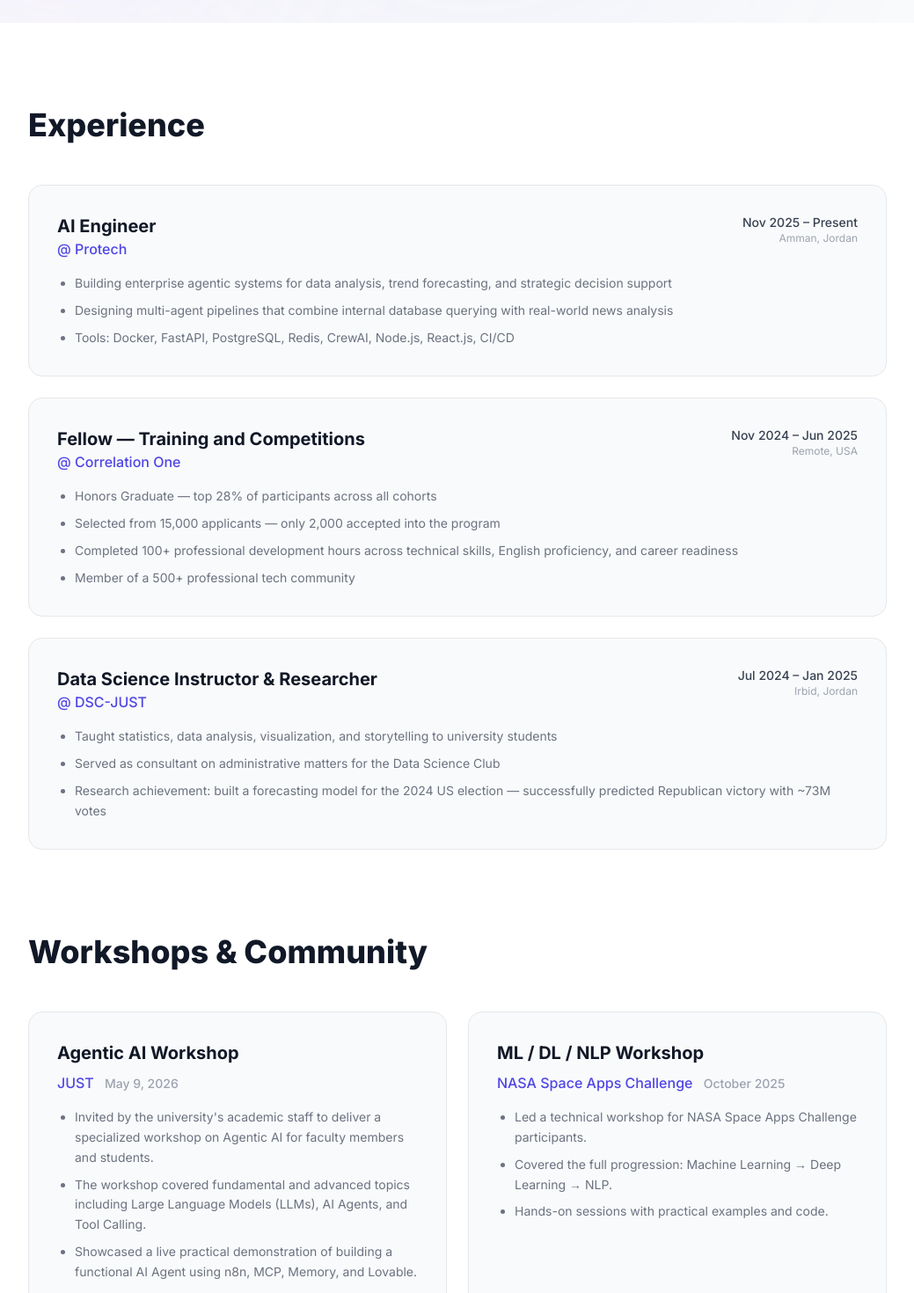
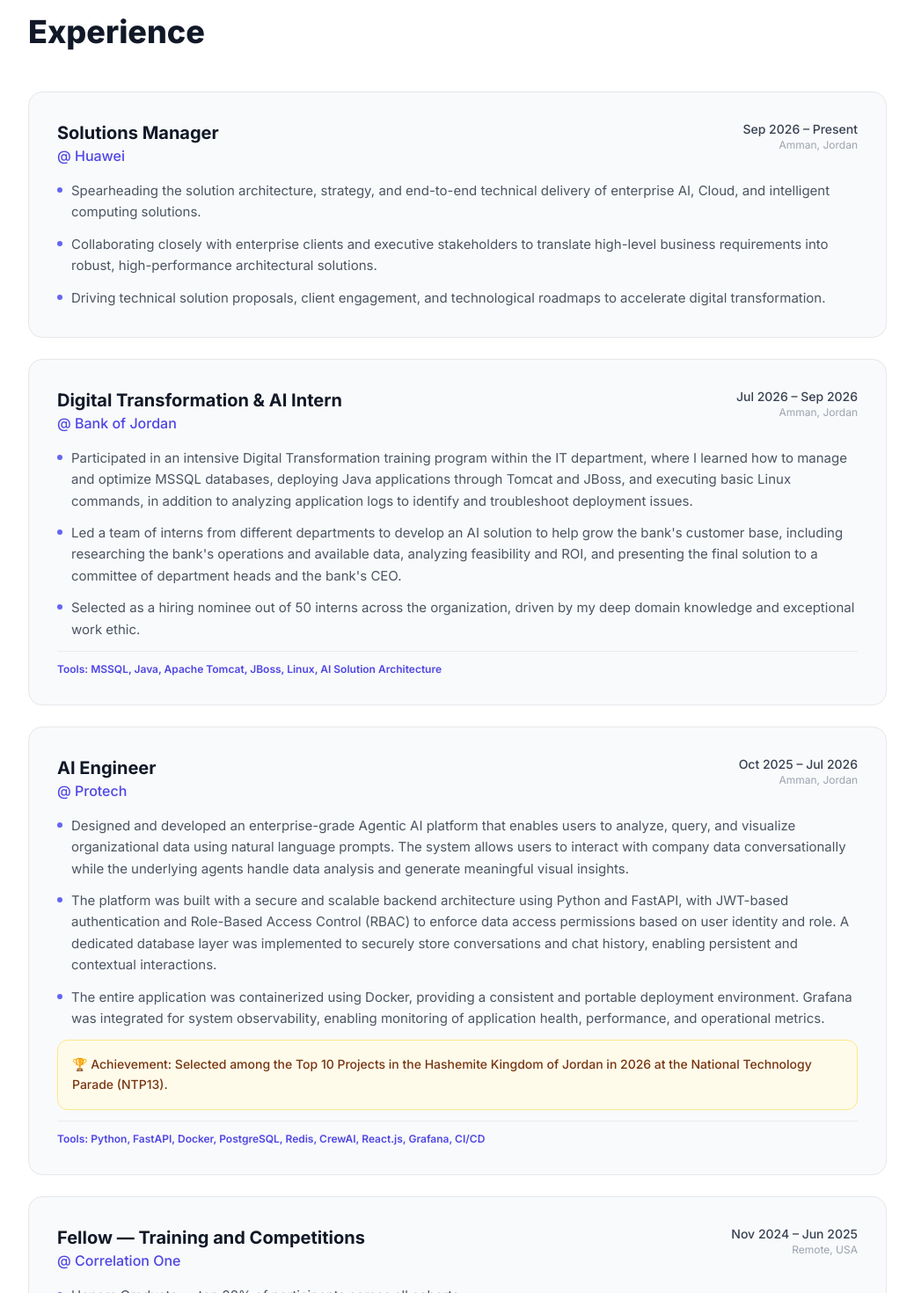
Before and after one commit to en3imi/portfolio, a Next.js app: page / in a window 1280 px wide. Shown: the part 880-2350 px from the top of the page at 88% size, without its empty margins (120-1159 px from the left). Built offline with nearby package versions, Linux system fonts and the light colour scheme.

Commit message:
feat: add portfolio components for achievements, experience, hero, and projects

```diff
--- a/components/Achievements.tsx
+++ b/components/Achievements.tsx
@@ -1,11 +1,11 @@
 import React from "react";
-import { Trophy, BookOpen, Award } from "lucide-react";
+import { Trophy, BookOpen, Award, ExternalLink } from "lucide-react";
 
 const research = [
   {
     title: "Blood Pattern Classification Using Transformer-Based Image Embeddings",
     conference: "ACM Conference on Data Engineering and Intelligent Systems",
-    date: "(Submitted and got accepted) March 2026",
+    link: "https://dl.acm.org/doi/10.1145/3812734.3813710",
     bullets: [
       "Developed an end-to-end CV pipeline using a Vision Transformer model with a linear SVM to classify multi-class bloodstain patterns.",
       "Extracted 384-dimensional embeddings and trained an SVM classifier, achieving 97.88% accuracy and outperforming traditional handcrafted feature engineering methods and previous related work in forensic analysis."
@@ -43,12 +43,19 @@
           {research.map((item, index) => (
             <div key={index} className="bg-gray-50 dark:bg-white/5 border border-gray-200 dark:border-white/10 rounded-2xl p-8 hover:border-indigo-300 dark:hover:border-indigo-500/50 transition-colors">
               <h3 className="text-2xl font-bold text-gray-900 dark:text-white mb-2">{item.title}</h3>
-              <div className="flex flex-col md:flex-row md:items-center gap-2 md:gap-4 mb-6">
+              <div className="flex flex-col sm:flex-row sm:items-center justify-between gap-4 mb-6">
                 <p className="text-indigo-600 dark:text-indigo-400 font-medium">{item.conference}</p>
-                <span className="hidden md:inline text-gray-300 dark:text-gray-700">•</span>
-                <p className="text-emerald-600 dark:text-emerald-400 font-medium text-sm bg-emerald-50 dark:bg-emerald-500/10 px-3 py-1 rounded-full w-fit">
-                  {item.date}
-                </p>
+                {item.link && (
+                  <a
+                    href={item.link}
+                    target="_blank"
+                    rel="noopener noreferrer"
+                    className="inline-flex items-center gap-2 px-4 py-2 bg-indigo-600 hover:bg-indigo-700 text-white text-sm font-semibold rounded-xl transition-all duration-200 shadow-md shadow-indigo-500/20 hover:scale-[1.02] active:scale-[0.98] w-fit"
+                  >
+                    <span>Explore Publication</span>
+                    <ExternalLink size={15} />
+                  </a>
+                )}
               </div>
               <ul className="list-disc list-outside ml-5 space-y-3 text-gray-600 dark:text-neutral-400 text-sm md:text-base leading-relaxed">
                 {item.bullets.map((bullet, idx) => (
--- a/components/Experience.tsx
+++ b/components/Experience.tsx
@@ -2,14 +2,39 @@
 
 const experiences = [
   {
+    title: "Solutions Manager",
+    company: "Huawei",
+    date: "Sep 2026 – Present",
+    location: "Amman, Jordan",
+    bullets: [
+      "Spearheading the solution architecture, strategy, and end-to-end technical delivery of enterprise AI, Cloud, and intelligent computing solutions.",
+      "Collaborating closely with enterprise clients and executive stakeholders to translate high-level business requirements into robust, high-performance architectural solutions.",
+      "Driving technical solution proposals, client engagement, and technological roadmaps to accelerate digital transformation.",
+    ],
+  },
+  {
+    title: "Digital Transformation & AI Intern",
+    company: "Bank of Jordan",
+    date: "Jul 2026 – Sep 2026",
+    location: "Amman, Jordan",
+    bullets: [
+      "Participated in an intensive Digital Transformation training program within the IT department, where I learned how to manage and optimize MSSQL databases, deploying Java applications through Tomcat and JBoss, and executing basic Linux commands, in addition to analyzing application logs to identify and troubleshoot deployment issues.",
+      "Led a team of interns from different departments to develop an AI solution to help grow the bank's customer base, including researching the bank's operations and available data, analyzing feasibility and ROI, and presenting the final solution to a committee of department heads and the bank's CEO.",
+      "Selected as a hiring nominee out of 50 interns across the organization, driven by my deep domain knowledge and exceptional work ethic.",
+      "Tools: MSSQL, Java, Apache Tomcat, JBoss, Linux, AI Solution Architecture",
+    ],
+  },
+  {
     title: "AI Engineer",
     company: "Protech",
-    date: "Nov 2025 – Present",
+    date: "Oct 2025 – Jul 2026",
     location: "Amman, Jordan",
     bullets: [
-      "Building enterprise agentic systems for data analysis, trend forecasting, and strategic decision support",
-      "Designing multi-agent pipelines that combine internal database querying with real-world news analysis",
-      "Tools: Docker, FastAPI, PostgreSQL, Redis, CrewAI, Node.js, React.js, CI/CD",
+      "Designed and developed an enterprise-grade Agentic AI platform that enables users to analyze, query, and visualize organizational data using natural language prompts. The system allows users to interact with company data conversationally while the underlying agents handle data analysis and generate meaningful visual insights.",
+      "The platform was built with a secure and scalable backend architecture using Python and FastAPI, with JWT-based authentication and Role-Based Access Control (RBAC) to enforce data access permissions based on user identity and role. A dedicated database layer was implemented to securely store conversations and chat history, enabling persistent and contextual interactions.",
+      "The entire application was containerized using Docker, providing a consistent and portable deployment environment. Grafana was integrated for system observability, enabling monitoring of application health, performance, and operational metrics.",
+      "🏆 Achievement: Selected among the Top 10 Projects in the Hashemite Kingdom of Jordan in 2026 at the National Technology Parade (NTP13).",
+      "Tools: Python, FastAPI, Docker, PostgreSQL, Redis, CrewAI, React.js, Grafana, CI/CD",
     ],
   },
   {
@@ -79,10 +104,34 @@
                   <p className="text-gray-400 dark:text-neutral-500 text-xs">{exp.location}</p>
                 </div>
               </div>
-              <ul className="list-disc list-outside ml-5 space-y-2 text-gray-500 dark:text-neutral-400 text-sm">
-                {exp.bullets.map((bullet, idx) => (
-                  <li key={idx} className="leading-relaxed">{bullet}</li>
-                ))}
+              <ul className="space-y-3 text-gray-600 dark:text-neutral-400 text-sm md:text-[15px]">
+                {exp.bullets.map((bullet, idx) => {
+                  const isAchievement = bullet.startsWith("🏆");
+                  const isTools = bullet.startsWith("Tools:");
+
+                  if (isAchievement) {
+                    return (
+                      <li key={idx} className="mt-4 p-4 bg-amber-50 dark:bg-amber-500/10 border border-amber-200 dark:border-amber-500/20 rounded-xl text-amber-900 dark:text-amber-300 font-medium text-sm leading-relaxed">
+                        {bullet}
+                      </li>
+                    );
+                  }
+
+                  if (isTools) {
+                    return (
+                      <li key={idx} className="mt-3 pt-3 border-t border-gray-200/70 dark:border-white/10 text-xs font-semibold text-indigo-600 dark:text-indigo-400">
+                        {bullet}
+                      </li>
+                    );
+                  }
+
+                  return (
+                    <li key={idx} className="flex items-start gap-2.5 leading-relaxed">
+                      <span className="w-1.5 h-1.5 rounded-full bg-indigo-500 mt-2 flex-shrink-0" />
+                      <span>{bullet}</span>
+                    </li>
+                  );
+                })}
               </ul>
             </div>
           ))}
@@ -97,9 +146,12 @@
               <p className="text-indigo-600 dark:text-indigo-400 font-medium mb-4">
                 {workshop.company} <span className="text-gray-400 dark:text-neutral-500 text-sm ml-2">{workshop.date}</span>
               </p>
-              <ul className="list-disc list-outside ml-5 space-y-2 text-gray-500 dark:text-neutral-400 text-sm">
+              <ul className="space-y-2.5 text-gray-600 dark:text-neutral-400 text-sm">
                 {workshop.bullets.map((bullet, idx) => (
-                  <li key={idx} className="leading-relaxed">{bullet}</li>
+                  <li key={idx} className="flex items-start gap-2.5 leading-relaxed">
+                    <span className="w-1.5 h-1.5 rounded-full bg-indigo-500 mt-2 flex-shrink-0" />
+                    <span>{bullet}</span>
+                  </li>
                 ))}
               </ul>
             </div>
--- a/components/Hero.tsx
+++ b/components/Hero.tsx
@@ -37,11 +37,9 @@
 
             <p className="text-gray-600 dark:text-neutral-400 text-lg leading-relaxed max-w-lg">
               <span className="text-gray-900 dark:text-neutral-200 font-medium">
-                Specialist in Agentic Solutions and Intelligent Systems.
-              </span>
-              {" "}I take ideas from early research and design all the way through to production deployment.
-              <br /><br />
-              Currently developing enterprise agentic systems at Protech, conducting active scientific research, with published work at an international conference, and an ongoing role in advancing AI education across Jordan.
+                Specialist in Data Science workflows and AI Solutions.
+              </span>{" "}
+              I take ideas from early research and design all the way through to production deployment.
             </p>
 
             {/* Social Links */}
@@ -88,7 +86,7 @@
                 {/* Card footer */}
                 <div className="mt-4 px-2 pb-2 text-center">
                   <p className="font-bold text-gray-900 dark:text-white">Eyad Al-Naimi</p>
-                  <p className="text-sm text-gray-500 dark:text-neutral-400">AI Engineer @ Protech</p>
+                  <p className="text-sm text-gray-500 dark:text-neutral-400">Solutions Manager @ Huawei</p>
                 </div>
               </div>
             </div>
--- a/components/Projects.tsx
+++ b/components/Projects.tsx
@@ -46,7 +46,6 @@
         tools: [
           "PostgreSQL",
           "Docker",
-          "Node.js",
           "Python",
           "FastAPI",
           "CrewAI",
```
